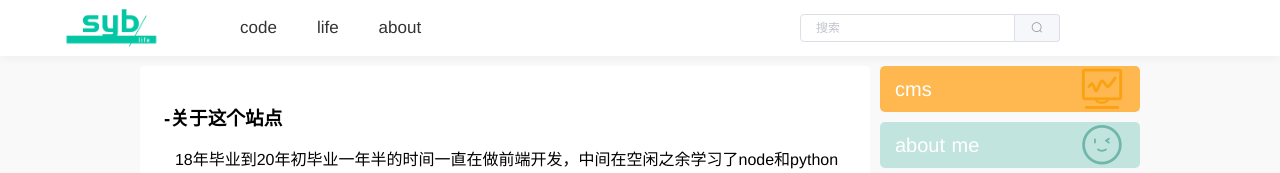
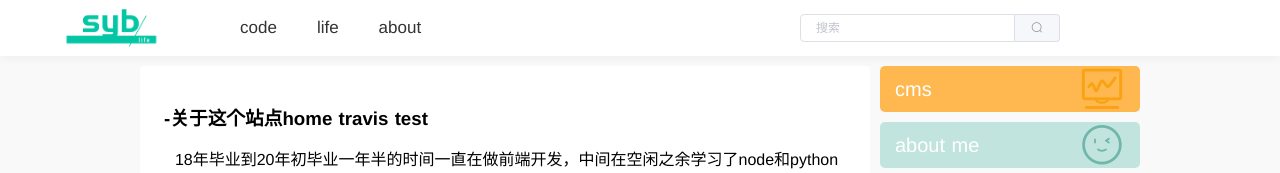
Before and after one commit to Syibo/syb-life, a Nuxt app: page /about in a window 1280 px wide. Shown: the top 173 px of the page. Built offline with nearby package versions, Linux system fonts and the light colour scheme.

Commit message:
home test

```diff
--- a/pages/about.vue
+++ b/pages/about.vue
@@ -1,6 +1,6 @@
 <template>
   <div class="about">
-    <h3>-关于这个站点</h3>
+    <h3>-关于这个站点home travis test</h3>
     <!-- <img src="https://shenyibo.oss-cn-beijing.aliyuncs.com/20200527/2356.jpg"/>
     <h3>-记录问题解决方案</h3> -->
     <p>
```
